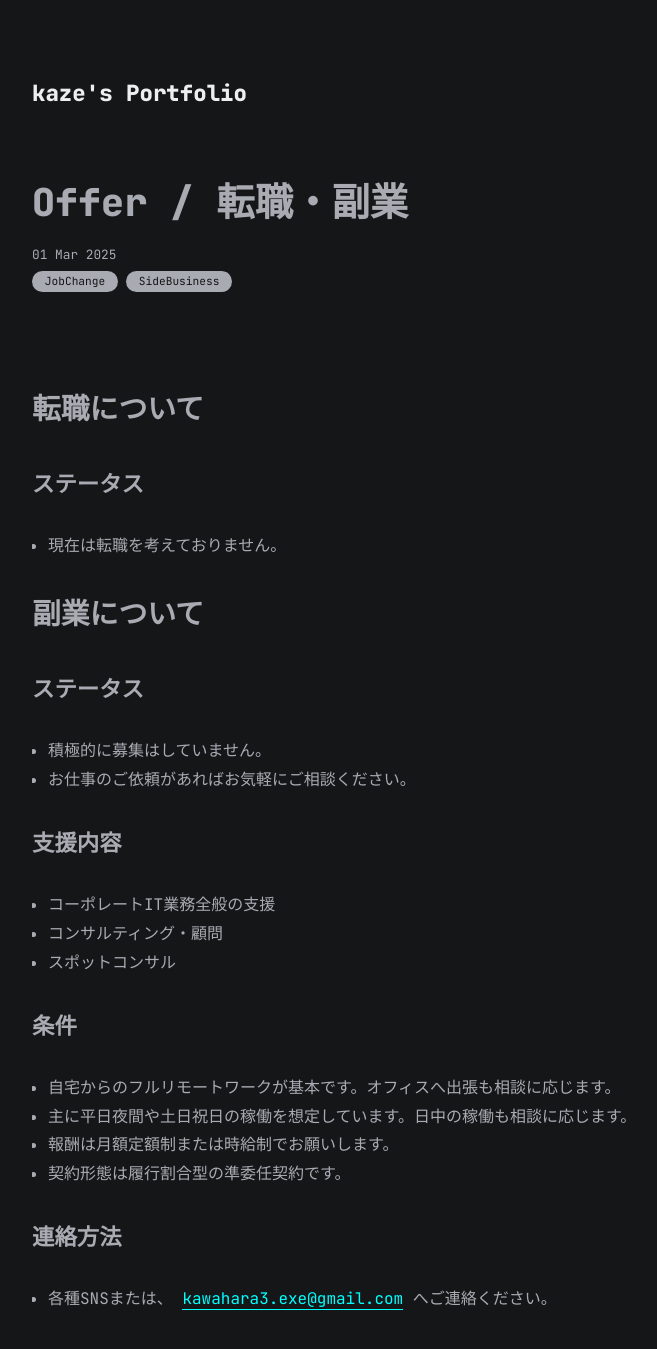
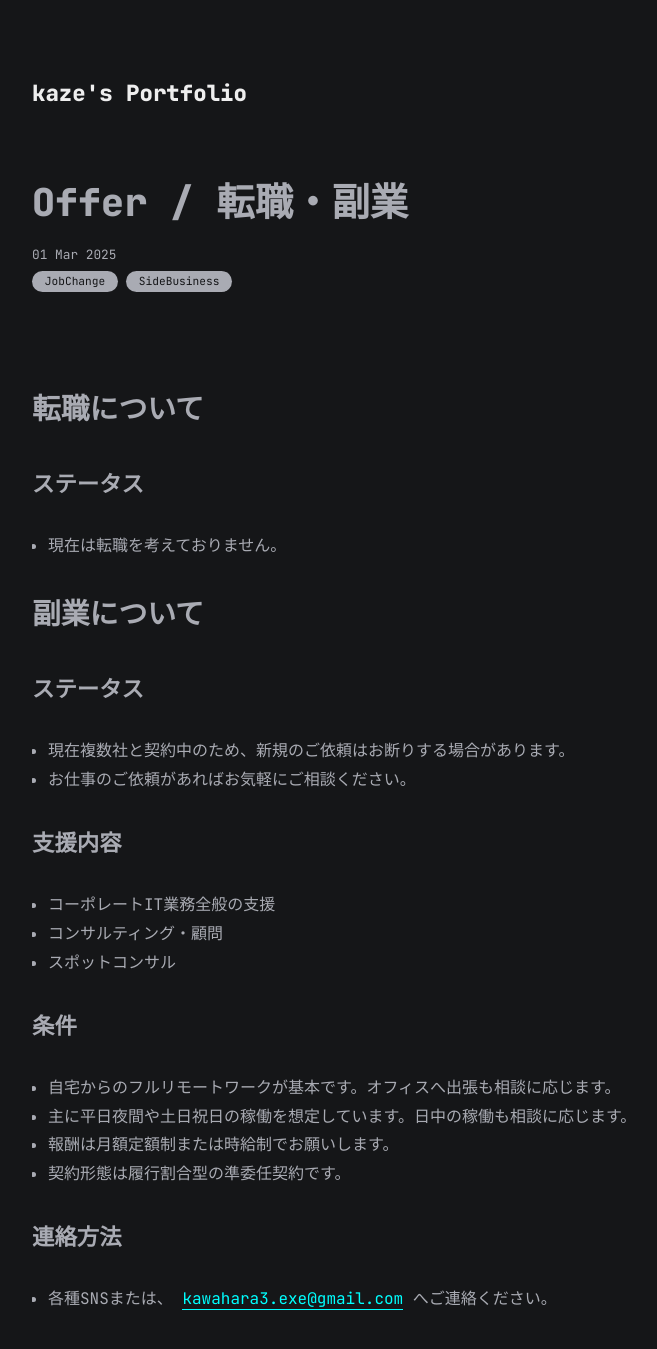
Before and after one commit to kaze3desu/kaze3desu.github.io, a Jekyll site: the page built from all_collections/_posts/2023-04-06-Offer.md, in a window 1280 px wide, cut to the strip 0-1386 px from the top of the page. Shown: the top 1349 px of the strip, without its empty margins (283-940 px from the left). Built offline with Jekyll 4.4.1, drawn with Linux system fonts in a browser that asks for light colours.

Commit message:
Update 2023-04-06-Offer.md

```diff
--- a/all_collections/_posts/2023-04-06-Offer.md
+++ b/all_collections/_posts/2023-04-06-Offer.md
@@ -15,7 +15,7 @@ categories: [JobChange, SideBusiness]
 
 #### ステータス
 
-- 積極的に募集はしていません。
+- 現在複数社と契約中のため、新規のご依頼はお断りする場合があります。
 - お仕事のご依頼があればお気軽にご相談ください。
 
 #### 支援内容
```
